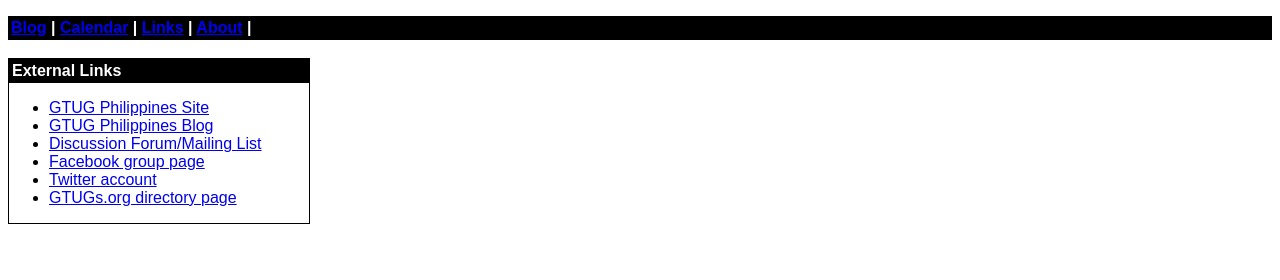
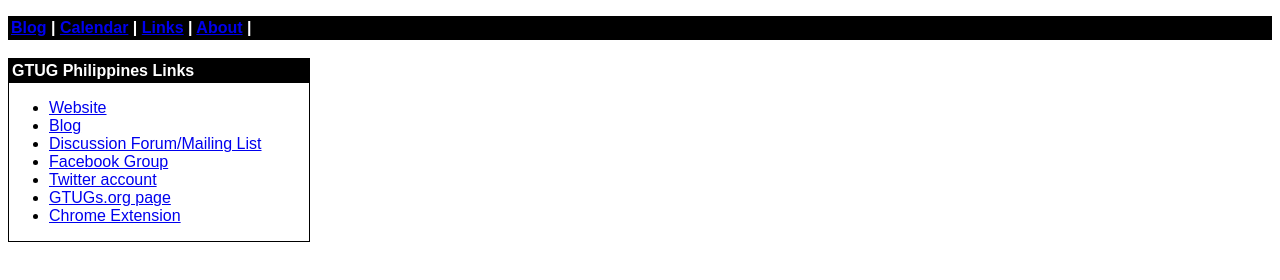
Before and after one commit to jomartigcal/gdgph-chrome-extension, a plain HTML site: page links.html in a window 1280 px wide. Shown: the part 114-394 px from the top of the page. Drawn offline with Linux system fonts and the light colour scheme.

Commit message:
Updating the links page (text and links)
git-svn-id: https://gtugph-chrome-extension.googlecode.com/svn/trunk@19 9cb20bf3-28a7-ed97-def2-6c9db77f2304

```diff
--- a/links.html
+++ b/links.html
@@ -2,7 +2,7 @@
 
 <html>
 <head>
-   <title>GTUG Philippines Chrome Extension - External Links</title>
+   <title>GTUG Philippines Chrome Extension - Links</title>
 
    <meta charset="utf-8" />
    <meta name="author" content="Jomar Tigcal" />
@@ -46,15 +46,16 @@
 	<br />
 
 	<div id="links" style="width:300px;border:solid black 1px;text-align:left">
-   		<div class="header">External Links</div>
+   		<div class="header">GTUG Philippines Links</div>
 
    		<ul>
-			<li><a href="http://sites.google.com/site/gtugph/" target="_blank">GTUG Philippines Site</a></li>
-			<li><a href="http://gtugphilippines.blogspot.com/" target="_blank">GTUG Philippines Blog</a></li>
+			<li><a href="http://sites.google.com/site/gtugph/" target="_blank">Website</a></li>
+			<li><a href="http://gtugphilippines.blogspot.com/" target="_blank">Blog</a></li>
 			<li><a href="http://groups.google.com/group/filipino-developer-help-group" target="_blank">Discussion Forum/Mailing List</a></li>
-			<li><a href="http://www.facebook.com/group.php?gid=364300580328" target="_blank" rel="nofollow">Facebook group page</a></li>
+			<li><a href="http://www.facebook.com/group.php?gid=364300580328" target="_blank" rel="nofollow">Facebook Group</a></li>
 			<li><a href="http://twitter.com/gtugphilippines" target="_blank" rel="nofollow">Twitter account</a></li>
-			<li><a href="http://www.gtugs.org/chapter.jsp?id=1019" target="_blank" rel="nofollow">GTUGs.org directory page</a></li>
+			<li><a href="http://www.gtugs.org/chapter.jsp?id=1019" target="_blank" rel="nofollow">GTUGs.org page</a></li>
+			<li><a href="http://chrome.google.com/webstore/detail/pbpopomlbomjpbmpfigaogeodiemmjbm"  target="_blank">Chrome Extension</a></li>
    		</ul>
 	</div>
 </body>
```
